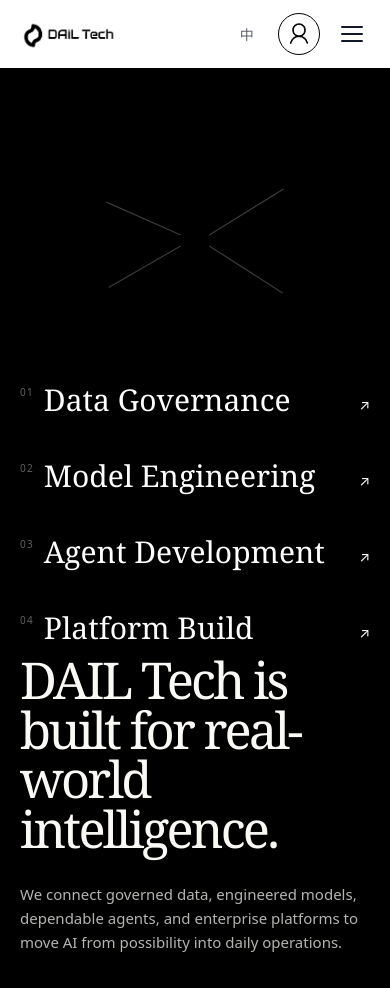
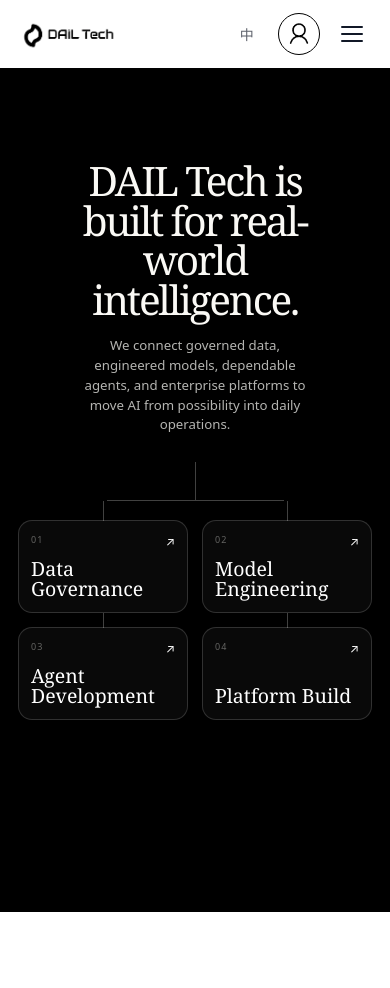
Before and after one commit to Liu58666/project001, a Vue app in the folder frontend/: page /technology in a window 390 px wide. After the commit the page ends 912 px from the top, so only its background shows below. Built offline with nearby package versions, Linux system fonts and the light colour scheme.

Commit message:
feat: refine homepage mobile experience

```diff
--- a/frontend/src/components/newscard.vue
+++ b/frontend/src/components/newscard.vue
@@ -243,6 +243,37 @@
   }
 }
 
+@media (max-width: 900px) {
+  .news-card {
+    min-height: 42px;
+  }
+
+  .inner {
+    gap: 10px;
+    padding: 6px 11px;
+  }
+
+  .left {
+    flex: 0 0 auto;
+    gap: 6px;
+  }
+
+  .label {
+    white-space: nowrap;
+    font-size: 11px;
+    letter-spacing: 0.08em;
+  }
+
+  .summary {
+    font-size: 13px;
+  }
+
+  .icon {
+    width: 22px;
+    height: 22px;
+  }
+}
+
 @media (prefers-reduced-motion: reduce) {
   .news-card:hover::before,
   .news-card:active::before,
--- a/frontend/src/page_components/DailOverview.vue
+++ b/frontend/src/page_components/DailOverview.vue
@@ -343,14 +343,14 @@
 @media (max-width: 900px) {
   .dail-overview {
     min-height: auto;
-    padding: 104px 20px 76px;
+    padding: 96px 20px 64px;
   }
 
   .overview-grid {
     min-height: 0;
     grid-template-columns: 1fr;
     grid-template-rows: auto;
-    row-gap: 58px;
+    row-gap: 0;
   }
 
   .overview-lead,
@@ -361,47 +361,101 @@
   }
 
   .overview-title {
-    max-width: 10ch;
-    font-size: clamp(46px, 13vw, 74px);
-    line-height: 0.98;
-    letter-spacing: -0.065em;
+    max-width: 100%;
+    font-size: clamp(40px, 11.8vw, 54px);
+    line-height: 0.96;
+    letter-spacing: -0.07em;
   }
 
   .overview-intro {
-    max-width: 31rem;
-    justify-self: end;
+    width: 100%;
+    max-width: 34rem;
+    margin-top: 28px;
+    justify-self: start;
+    padding-bottom: 0;
   }
 
   .overview-intro p {
-    font-size: 18px;
+    max-width: 34ch;
+    font-size: clamp(15px, 4.15vw, 17px);
+    line-height: 1.62;
   }
 
   .overview-verbs {
     width: 100%;
+    margin-top: 34px;
+    grid-template-columns: repeat(3, minmax(0, 1fr));
+    gap: 10px;
   }
 
   .overview-verb {
-    min-height: 70px;
+    min-height: 44px;
+    padding: 0;
     grid-template-columns: 1fr;
+    align-items: center;
   }
 
   .overview-verb__word {
-    font-size: clamp(38px, 12vw, 58px);
+    font-size: clamp(29px, 8.4vw, 38px);
+    line-height: 1;
+    letter-spacing: -0.06em;
   }
 
   .overview-close {
-    padding: 34px 0 0;
+    margin-top: 42px;
+    padding: 0;
   }
 
   .overview-close p {
-    max-width: 17ch;
-    font-size: clamp(30px, 8.5vw, 46px);
+    max-width: 20ch;
+    font-size: clamp(26px, 7.2vw, 34px);
+    line-height: 1.14;
+    letter-spacing: -0.05em;
+  }
+
+  /* 手机端减少模糊和残影运算，并缩短错峰等待。 */
+  .overview-title__echo {
+    display: none;
+  }
+
+  .overview-title__text {
+    filter: none;
+    transform: translateY(46%);
+    transition: opacity 0.3s ease 0.08s,
+      transform 0.58s cubic-bezier(0.16, 1, 0.3, 1) 0.08s;
+  }
+
+  .overview-title__line--first .overview-title__text {
+    transition-delay: 0.08s;
+  }
+
+  .overview-title__line--second .overview-title__text {
+    transition-delay: 0.16s;
+  }
+
+  .overview-intro {
+    transition: opacity 0.35s ease 0.22s,
+      clip-path 0.58s cubic-bezier(0.22, 1, 0.36, 1) 0.2s,
+      transform 0.58s cubic-bezier(0.22, 1, 0.36, 1) 0.2s;
+  }
+
+  .overview-verb__word {
+    filter: none;
+    transform: translateX(-24px);
+    transition: opacity 0.32s ease calc(0.34s + var(--verb-index) * 0.08s),
+      transform 0.58s cubic-bezier(0.16, 1, 0.3, 1)
+        calc(0.34s + var(--verb-index) * 0.08s);
+  }
+
+  .overview-close {
+    transition: opacity 0.38s ease 0.54s,
+      transform 0.62s cubic-bezier(0.22, 1, 0.36, 1) 0.5s;
   }
 }
 
 @media (max-width: 520px) {
   .overview-title {
-    font-size: clamp(42px, 12.8vw, 60px);
+    font-size: clamp(38px, 11.6vw, 48px);
   }
 }
 
--- a/frontend/src/page_components/End.vue
+++ b/frontend/src/page_components/End.vue
@@ -489,8 +489,9 @@
     }
 
     .subscribe-title {
-      font-size: 24px;
+      font-size: clamp(20px, 5.7vw, 24px);
       line-height: 1.3;
+      letter-spacing: -0.035em;
       transform: none;
     }
 
--- a/frontend/src/page_components/Main.vue
+++ b/frontend/src/page_components/Main.vue
@@ -709,15 +709,24 @@
   .hero-actions {
     display: grid;
     grid-template-columns: repeat(2, minmax(0, 1fr));
-    gap: 12px;
-    margin-top: 14px;
+    align-self: center;
+    width: min(100%, 320px);
+    gap: 8px;
+    margin-top: 10px;
   }
 
   .btn-primary,
   .btn-ghost {
-    min-height: 48px;
-    padding: 12px 16px;
+    min-height: 42px;
+    padding: 8px 10px;
     justify-content: center;
+    font-size: 14px;
+    line-height: 1.2;
+    white-space: nowrap;
+  }
+
+  .icon-arrow {
+    font-size: 11px;
   }
 
   .hero-right {
@@ -782,7 +791,7 @@
 
 @media (max-width: 420px) {
   .hero-actions {
-    grid-template-columns: minmax(0, 1fr);
+    grid-template-columns: repeat(2, minmax(0, 1fr));
   }
 }
 
--- a/frontend/src/page_components/Third.vue
+++ b/frontend/src/page_components/Third.vue
@@ -605,7 +605,13 @@
 
 @media (max-width: 900px) {
   .cta-section {
-    padding-top: 48px;
+    padding-top: 20px;
+  }
+
+  .cta-section--home-handoff {
+    z-index: 4;
+    margin-top: -2px;
+    box-shadow: 0 -2px 0 #ffffff;
   }
 
   .cta-band {
@@ -613,12 +619,12 @@
   }
 
   .cta-container {
-    min-height: 460px;
-    padding: 48px 20px;
+    min-height: 420px;
+    padding: 32px 20px 36px;
   }
 
   .cta-content {
-    gap: 18px;
+    gap: 16px;
     margin-bottom: 0;
   }
 
@@ -647,6 +653,24 @@
     min-height: 50px;
     justify-content: center;
   }
+
+  /* 手机屏幕停留时间更短，避免先看到长时间的空白色带。 */
+  .cta-preheadline.fade-in-slide.animate {
+    animation-delay: 0s;
+    animation-duration: 0.45s;
+  }
+
+  .cta-headline.fade-in-slide.animate {
+    animation-delay: 0.08s;
+    animation-duration: 0.68s;
+    animation-name: fadeInSlideRightKeyframes;
+  }
+
+  .cta-buttons.fade-in-slide.animate {
+    animation-delay: 0.24s;
+    animation-duration: 0.68s;
+    animation-name: fadeInSlideKeyframes;
+  }
 }
 
 @media (prefers-reduced-motion: reduce) {
--- a/frontend/src/pages/Technology.vue
+++ b/frontend/src/pages/Technology.vue
@@ -233,7 +233,10 @@
   // 扩散提前开始；只有真正进入整屏停驻位置且动画尚未完成时才锁住下滑。
   setExpansionGate(false)
 
-  if (prefersReducedMotion()) {
+  // 手机端不需要桌面的大面积扩散等待；进入区块时直接给出完整内容，
+  // 避免短屏设备先看到一整屏空黑区域。
+  const compactViewport = window.matchMedia(`(max-width: ${PINNED_BREAKPOINT - 1}px)`).matches
+  if (prefersReducedMotion() || compactViewport) {
     expansionStarted.value = true
     expansionComplete.value = true
     branchesVisible.value = true
@@ -701,19 +704,18 @@
 
   .technology-page--embedded {
     display: block;
+    min-height: 0;
     padding-top: 0;
     padding-block: 0;
   }
 
   .technology-page--embedded .network {
     width: 100%;
-    min-height: 100svh;
+    min-height: 0;
+    height: auto;
     border-radius: 0;
-    clip-path: inset(
-      max(0px, calc((100svh - 520px) / 2))
-      7%
-      round 20px
-    );
+    clip-path: none;
+    transition: none;
   }
 
   .technology-page--embedded .network.network--expanded {
@@ -721,22 +723,37 @@
   }
 
   .network {
-    min-height: calc(100svh - 68px);
-    padding: 56px 20px 34px;
+    display: flex;
+    min-height: 100svh;
+    padding: clamp(82px, 11svh, 112px) 18px 38px;
+    flex-direction: column;
     box-sizing: border-box;
   }
 
-  .network-lines,
+  .network-lines {
+    display: none;
+  }
+
   .network-copy {
-    position: static;
-    width: 100%;
-    text-align: left;
-    transform: translateY(18px);
+    position: relative;
+    top: auto;
+    left: auto;
+    width: min(100%, 440px);
+    margin: 0 auto;
+    order: 1;
+    text-align: center;
+    transform: translateY(14px);
   }
 
   .network-topics {
-    position: static;
-    width: 100%;
+    position: relative;
+    inset: auto;
+    display: grid;
+    width: min(100%, 440px);
+    margin: clamp(72px, 10svh, 92px) auto 0;
+    order: 2;
+    grid-template-columns: repeat(2, minmax(0, 1fr));
+    gap: 14px;
     transform: none;
   }
 
@@ -745,12 +762,17 @@
   }
 
   .network-support > p {
-    margin-left: 0;
+    max-width: 31ch;
+    margin: 16px auto 0;
+    font-size: clamp(12px, 3.4vw, 15px);
+    line-height: 1.5;
   }
 
   h1 {
-    max-width: 10ch;
-    font-size: clamp(46px, 13vw, 72px);
+    max-width: 11ch;
+    margin: 0 auto;
+    font-size: clamp(36px, 10.4vw, 52px);
+    line-height: 0.98;
   }
 
   .topic,
@@ -760,19 +782,127 @@
   .topic--4 {
     position: relative;
     inset: auto;
-    width: 100%;
-    margin-top: 22px;
-    transform: translateY(14px);
+    width: auto;
+    min-width: 0;
+    min-height: 82px;
+    margin: 0;
+    padding: 12px;
+    grid-template-columns: 1fr auto;
+    grid-template-rows: auto 1fr;
+    align-items: start;
+    gap: 8px 6px;
+    border: 1px solid rgba(255, 255, 255, 0.16);
+    border-radius: 14px;
+    background: rgba(255, 255, 255, 0.035);
+    transform: translateY(10px);
+    transition: color 0.2s ease, opacity 0.3s ease, transform 0.3s ease;
   }
 
-  .topic--1 {
-    margin-top: 52px;
+  .network-topics::before,
+  .network-topics::after,
+  .topic::before {
+    content: '';
+    position: absolute;
+    background: rgba(250, 249, 245, 0.26);
+    pointer-events: none;
+  }
+
+  .network-topics::before {
+    left: 50%;
+    top: -58px;
+    width: 1px;
+    height: 38px;
+  }
+
+  .network-topics::after {
+    top: -20px;
+    left: 25%;
+    right: 25%;
+    height: 1px;
+  }
+
+  .topic::before {
+    left: 50%;
+    top: -20px;
+    width: 1px;
+    height: 20px;
+  }
+
+  .topic--3::before,
+  .topic--4::before {
+    top: -15px;
+    height: 15px;
   }
 
   .topic-name {
-    font-size: 30px;
+    grid-column: 1 / -1;
+    grid-row: 2;
+    align-self: end;
+    font-size: clamp(17px, 5vw, 22px);
+    line-height: 1.05;
   }
 
+  .topic-number {
+    grid-column: 1;
+    grid-row: 1;
+    font-size: 9px;
+  }
+
+  .topic-arrow {
+    grid-column: 2;
+    grid-row: 1;
+    font-size: 12px;
+  }
+
+  .network--branches-visible .topic--2 {
+    transition-delay: 0.03s;
+  }
+
+  .network--branches-visible .topic--3 {
+    transition-delay: 0.06s;
+  }
+
+  .network--branches-visible .topic--4 {
+    transition-delay: 0.09s;
+  }
+
+}
+
+@media (max-width: 420px) and (max-height: 720px) {
+  .network {
+    padding: 74px 16px 26px;
+  }
+
+  .network-copy {
+    width: 100%;
+  }
+
+  h1 {
+    font-size: clamp(30px, 9.2vw, 38px);
+  }
+
+  .network-support > p {
+    margin-top: 12px;
+    font-size: 11px;
+  }
+
+  .network-topics {
+    margin-top: 58px;
+    gap: 12px;
+  }
+
+  .topic,
+  .topic--1,
+  .topic--2,
+  .topic--3,
+  .topic--4 {
+    min-height: 68px;
+    padding: 10px;
+  }
+
+  .topic-name {
+    font-size: clamp(15px, 4.8vw, 18px);
+  }
 }
 
 @media (prefers-reduced-motion: reduce) {
@@ -810,4 +940,12 @@
     opacity: 1;
   }
 }
+
+@media (prefers-reduced-motion: reduce) and (max-width: 900px) {
+  .technology-page--embedded,
+  .technology-page--embedded .network {
+    min-height: 0;
+    height: auto;
+  }
+}
 </style>
```
Also changed, not shown: frontend/src/page_components/CompanyOrbitTransition.vue (+153 -8 lines), 1 other file (tests, documents, lock files or other folders).
